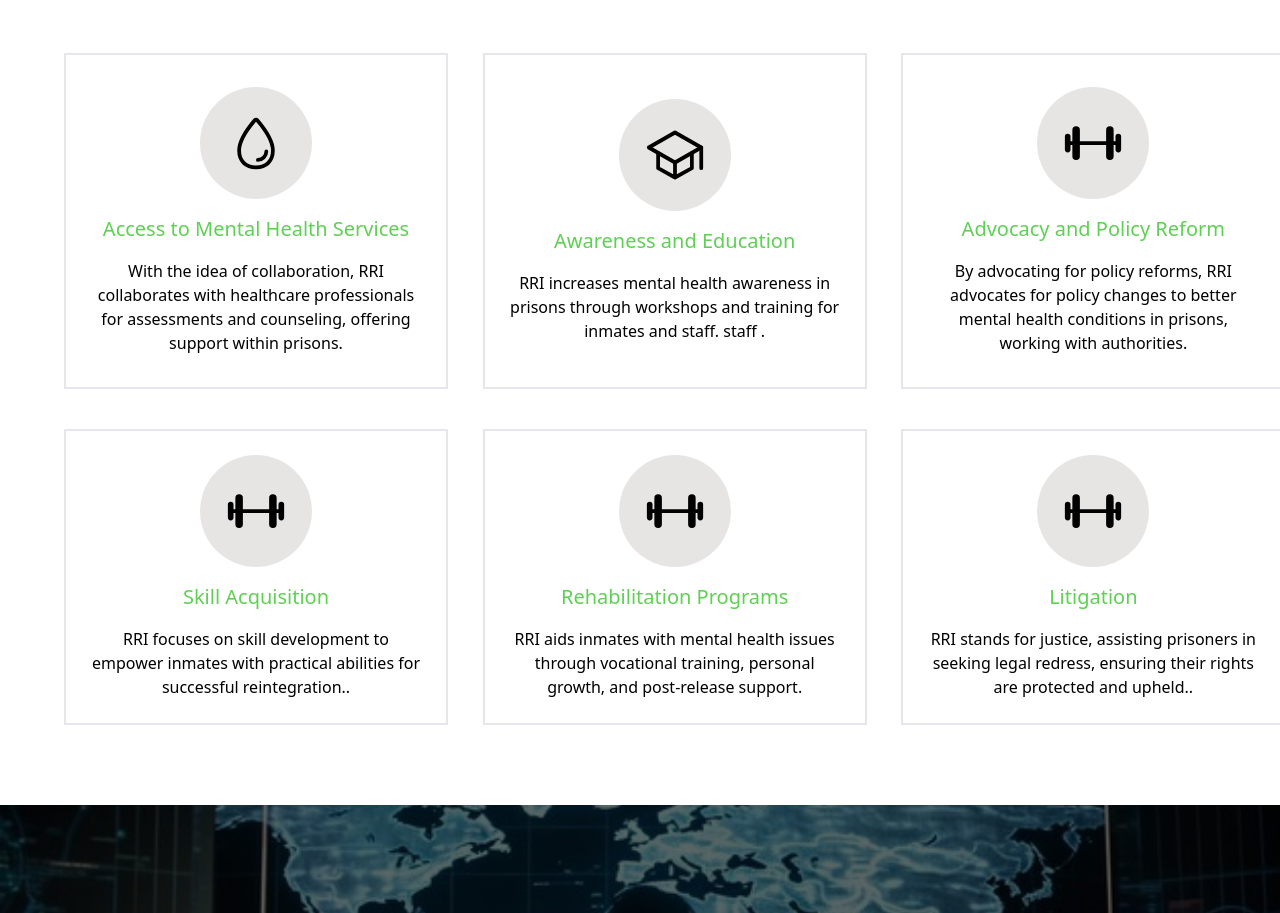
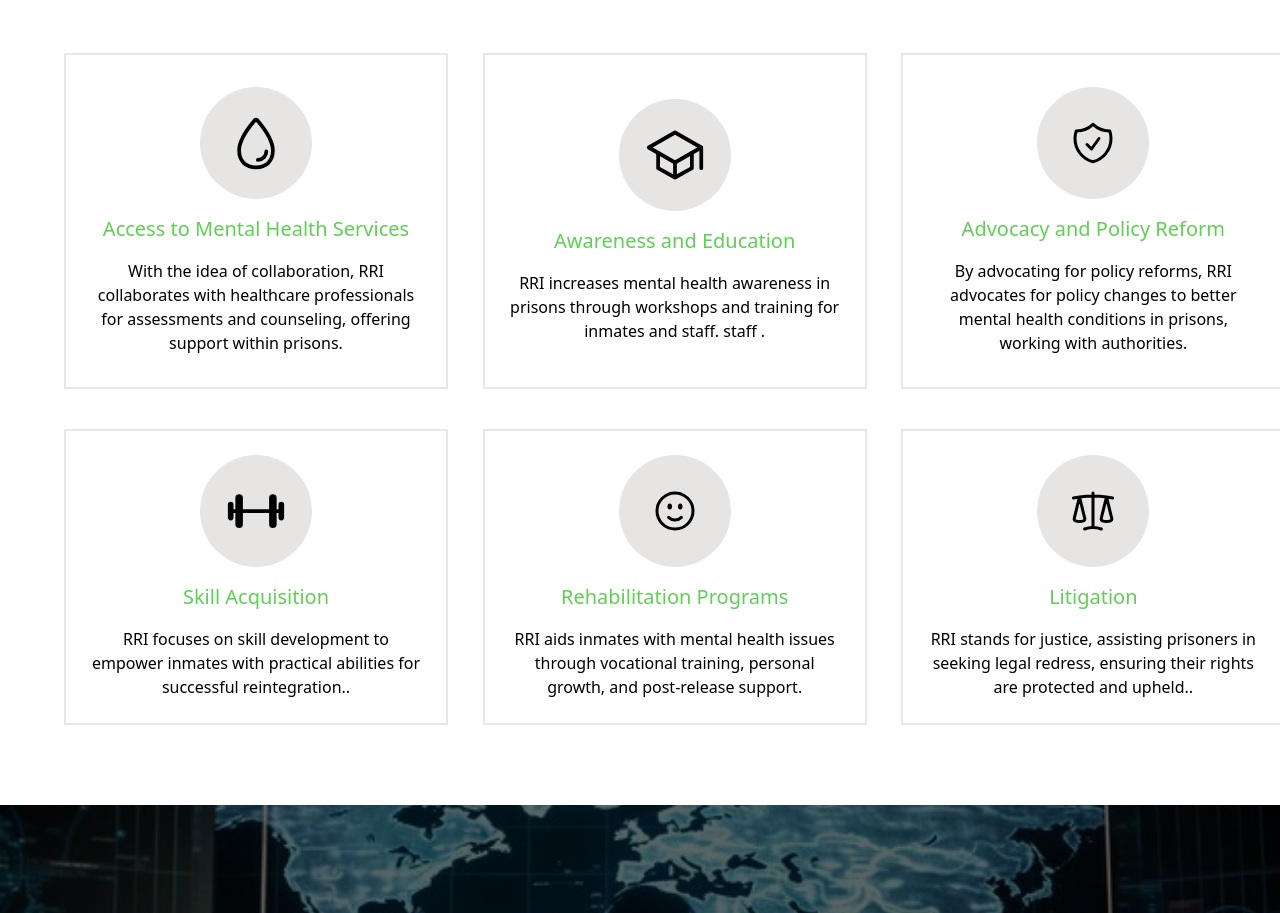
Before and after one commit to Veronicandemo/Reformize, a website: page index.html in a window 1280 px wide. Shown: the part 1032-1945 px from the top of the page. Drawn offline with nearby package versions, Linux system fonts and the light colour scheme.

Commit message:
New update

```diff
--- a/index.html
+++ b/index.html
@@ -120,7 +120,9 @@
           </div>
           <div class="flex flex-col items-center text-center gap-4 border-2 w-96  p-8 justify-center">
             <div class="bg-stone-200 h-28 w-28 hover:bg-[#302755] hover:text-white rounded-full flex items-center justify-center">
-              <ion-icon name="barbell-outline" class="text-6xl font-extrabold"></ion-icon>
+              <svg xmlns="http://www.w3.org/2000/svg" fill="none" viewBox="0 0 24 24" stroke-width="1.5" stroke="currentColor" class="w-12 h-12">
+                <path stroke-linecap="round" stroke-linejoin="round" d="M9 12.75L11.25 15 15 9.75m-3-7.036A11.959 11.959 0 013.598 6 11.99 11.99 0 003 9.749c0 5.592 3.824 10.29 9 11.623 5.176-1.332 9-6.03 9-11.622 0-1.31-.21-2.571-.598-3.751h-.152c-3.196 0-6.1-1.248-8.25-3.285z" />
+              </svg>
             </div>
             <p class="text-bold text-xl text-center text-[#5ED053]">Advocacy and Policy Reform</p>
             <p>By advocating for policy reforms, RRI advocates for policy changes to better mental health conditions in prisons, working with authorities.</p>
@@ -135,14 +137,18 @@
           </div>
           <div class="flex flex-col items-center text-center gap-4 border-2 w-96  p-6 justify-center">
             <div class="bg-stone-200 h-28 w-28 hover:bg-[#302755] hover:text-white rounded-full flex items-center justify-center">
-              <ion-icon name="barbell-outline" class="text-6xl font-extrabold"></ion-icon>
+              <svg xmlns="http://www.w3.org/2000/svg" fill="none" viewBox="0 0 24 24" stroke-width="1.5" stroke="currentColor" class="w-12 h-12">
+                <path stroke-linecap="round" stroke-linejoin="round" d="M15.182 15.182a4.5 4.5 0 01-6.364 0M21 12a9 9 0 11-18 0 9 9 0 0118 0zM9.75 9.75c0 .414-.168.75-.375.75S9 10.164 9 9.75 9.168 9 9.375 9s.375.336.375.75zm-.375 0h.008v.015h-.008V9.75zm5.625 0c0 .414-.168.75-.375.75s-.375-.336-.375-.75.168-.75.375-.75.375.336.375.75zm-.375 0h.008v.015h-.008V9.75z" />
+              </svg>
             </div>
             <p class="text-bold text-xl text-center text-[#5ED053] ">Rehabilitation Programs</p>
             <p>RRI aids inmates with mental health issues through vocational training, personal growth, and post-release support.</p>
           </div>
           <div class="flex flex-col items-center text-center gap-4 border-2 w-96  p-6 justify-center">
             <div class="bg-stone-200 h-28 w-28 hover:bg-[#302755] hover:text-white rounded-full flex items-center justify-center">
-              <ion-icon name="barbell-outline" class="text-6xl font-extrabold"></ion-icon>
+              <svg xmlns="http://www.w3.org/2000/svg" fill="none" viewBox="0 0 24 24" stroke-width="1.5" stroke="currentColor" class="w-12 h-12">
+                  <path stroke-linecap="round" stroke-linejoin="round" d="M12 3v17.25m0 0c-1.472 0-2.882.265-4.185.75M12 20.25c1.472 0 2.882.265 4.185.75M18.75 4.97A48.416 48.416 0 0012 4.5c-2.291 0-4.545.16-6.75.47m13.5 0c1.01.143 2.01.317 3 .52m-3-.52l2.62 10.726c.122.499-.106 1.028-.589 1.202a5.988 5.988 0 01-2.031.352 5.988 5.988 0 01-2.031-.352c-.483-.174-.711-.703-.59-1.202L18.75 4.971zm-16.5.52c.99-.203 1.99-.377 3-.52m0 0l2.62 10.726c.122.499-.106 1.028-.589 1.202a5.989 5.989 0 01-2.031.352 5.989 5.989 0 01-2.031-.352c-.483-.174-.711-.703-.59-1.202L5.25 4.971z" />
+                </svg>
 
             </div>
             <p class="text-bold text-xl text-center text-[#5ED053] ">Litigation</p>
```
